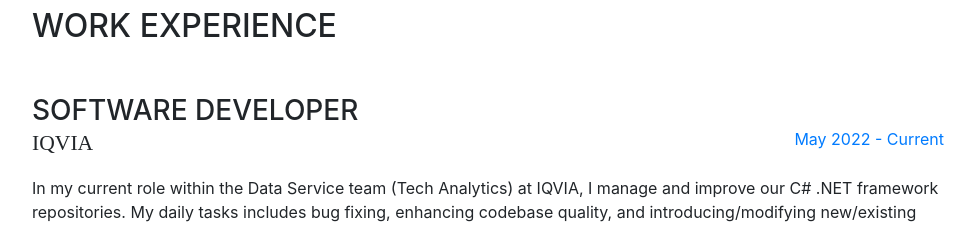
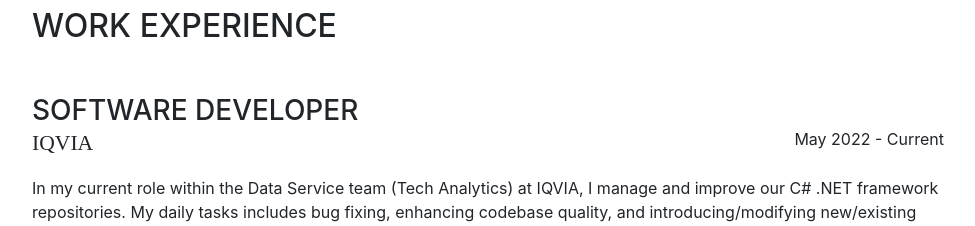
Before and after one commit to atiqur-rahman-0041/atiqur-rahman-0041.github.io, a website with bundled scripts: page index.html in a window 1280 px wide. Shown: the part 2520-2746 px from the top of the page, without its empty margins (288-1263 px from the left). Built offline with nearby package versions, Linux system fonts and the light colour scheme; some icons are missing; files whose address does not match are found by name; a web font is replaced by a local one.

Commit message:
added paper and work info

```diff
--- a/index.html
+++ b/index.html
@@ -211,9 +211,7 @@
             <h3 class="mb-0">Software Developer</h3>
             <div class="row">
               <div class="col-md-6 subheading mb-3">IQVIA</div>
-              <div class="col-md-6 resume-date text-md-right">
-                <span class="text-primary">May 2022 - Current</span>
-              </div>
+              <div class="col-md-6 resume-date text-md-right">May 2022 - Current</div>
             </div>
             <p>In my current role within the Data Service team (Tech Analytics) at IQVIA, I manage and improve our C#
               .NET framework repositories. My daily tasks includes bug fixing, enhancing codebase quality, and
```
